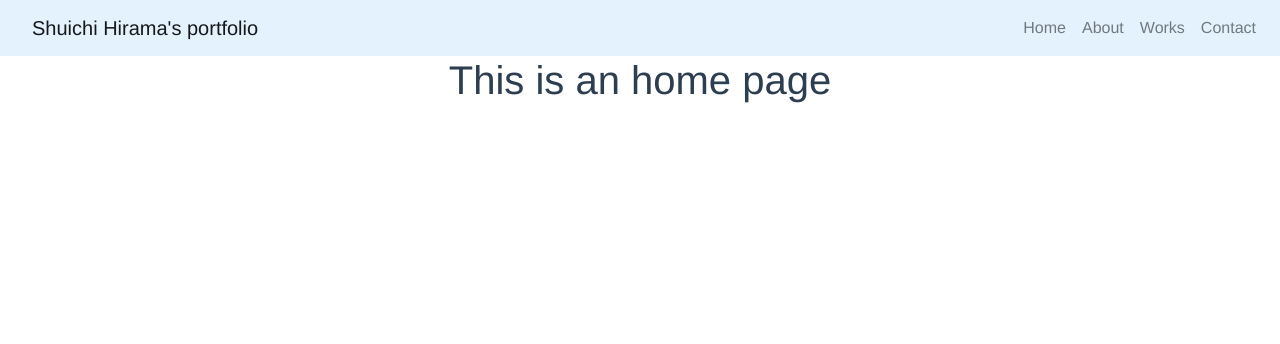
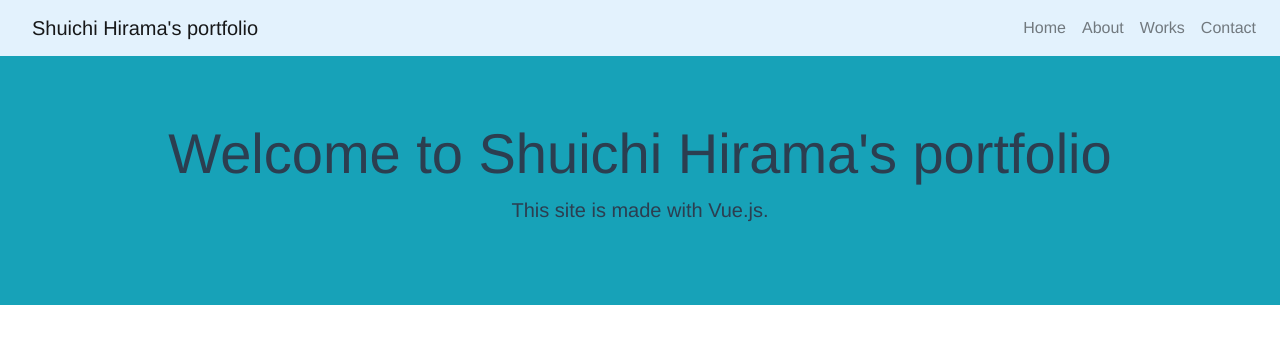
Before and after one commit to hiramatch/portfolio, a Vue app: page / in a window 1280 px wide. Shown: the top 344 px of the page. Built offline with nearby package versions, Linux system fonts and the light colour scheme.

Commit message:
Add Home page content

```diff
--- a/src/components/Home.vue
+++ b/src/components/Home.vue
@@ -1,5 +1,8 @@
 <template>
-  <div class="home">
-    <h1>This is an home page</h1>
+  <div class="jumbotron jumbotron-fluid bg-info">
+    <div class="container">
+      <h1 class="display-4">Welcome to Shuichi Hirama's portfolio</h1>
+      <p class="lead">This site is made with Vue.js.</p>
+    </div>
   </div>
 </template>
```
